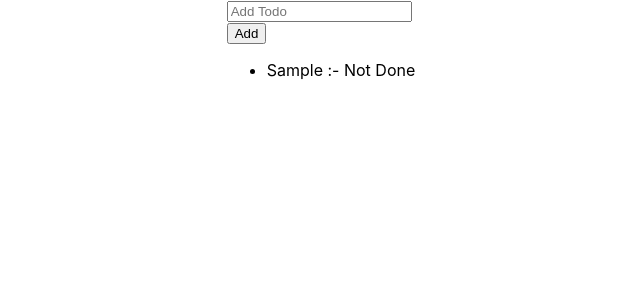
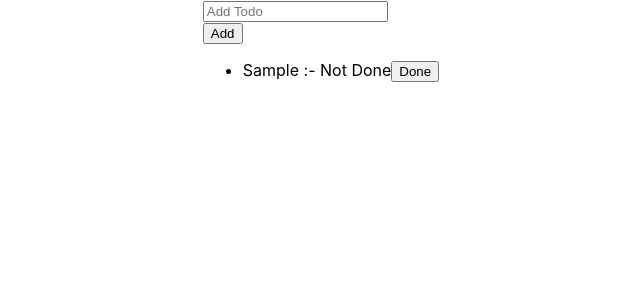
Before and after one commit to Sohel-786/Concept_Learning, a React (Create React App) app in the folder React/1/react-usestate/: page / in a window 1280 px wide. Both pictures are taken after typing "Sample" into the empty fields and a click on the button "Add". Shown: the top 300 px of the page, without its empty margins (319-959 px from the left). Built offline with nearby package versions, Linux system fonts and the light colour scheme.

Commit message:
Practice

```diff
--- a/React/1/react-usestate/src/components/Todo.jsx
+++ b/React/1/react-usestate/src/components/Todo.jsx
@@ -14,14 +14,30 @@ const Todos = () =>{
         setText('');
     }
 
+    function handleClick(el, i){
+
+        if(el.status === false){
+            // console.log(list[i])
+            setList(list[i].status = true)
+
+        }else{
+            setList(list[i].status = false)
+        }
+    }
+
     return <div>
 
         <input value={text} onChange={handleChange} type="text" placeholder="Add Todo" /> <br />
         <button onClick={handleTodo}>Add</button>
 
         <ul>
-            {list.map((e) => {
-                return <li key={e}>{e.todo} :- {e.status ? 'Done' : 'Not Done'}</li>
+            {list.map((el,i) => {
+
+                return <li key={el.todo} >{el.todo} :- {el.status ? 'Done' : 'Not Done'}
+                    <button onClick={() =>{
+                    handleClick(el, i)
+                }}>{el.status ? 'Undone' : 'Done'}</button></li>
+
             })}
         </ul>
     </div>
```
